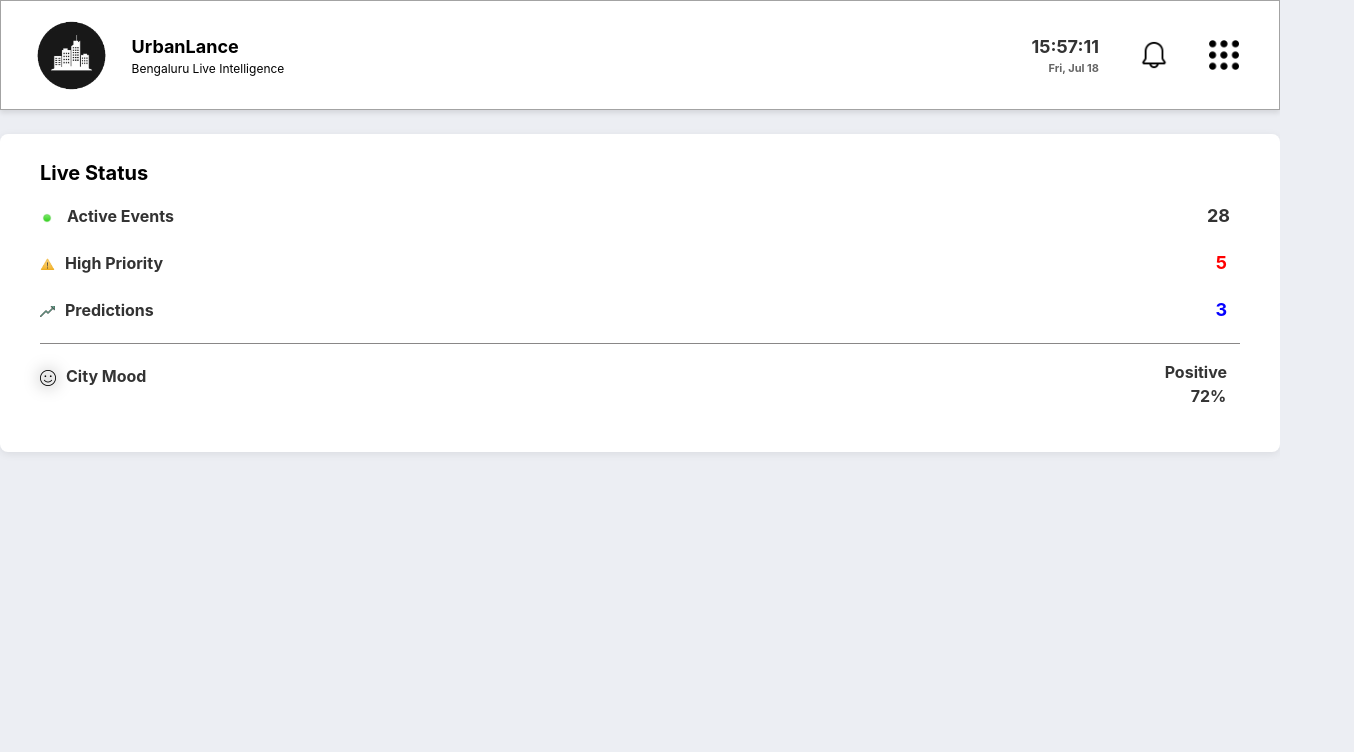
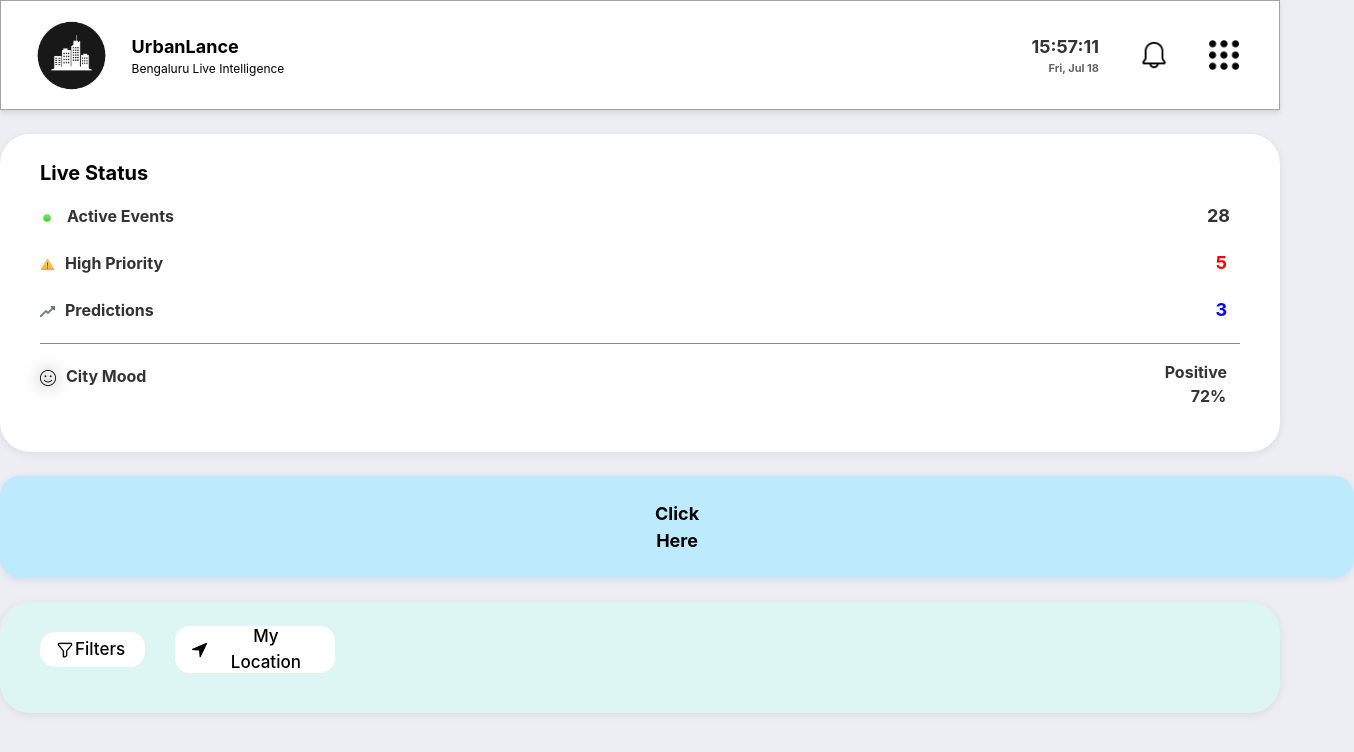
Before and after one commit to ranit07-coder/city001, a React (Vite) app: page / in a window 1280 px wide. Shown: the top 752 px of the page, 1354 px wide, since content can reach past the window. Built offline with nearby package versions, Linux system fonts and the light colour scheme.

Commit message:
new things added

```diff
--- a/src/App.jsx
+++ b/src/App.jsx
@@ -1,10 +1,12 @@
 import React from 'react'
 import Home from './pages/Home/Home'
+
 
 const App = () => {
   return (
     <div>
       <Home/>
+
     </div>
   )
 }
--- /dev/null
+++ b/src/components/Map/Map.css
@@ -0,0 +1,93 @@
+.map {
+    margin: 24px auto;
+    padding: 24px 40px;
+    background: #def6f3;
+    border-radius: 8px;
+    box-shadow: 0 2px 8px rgba(0, 0, 0, 0.08);
+    max-width: 1400px;
+    display: flex;
+    justify-content: flex-start;
+    align-items: center;
+    flex-wrap: wrap;
+    border-radius: 30px;
+}
+
+.filter{
+    display: flex;
+    align-items: center;
+    margin-bottom: 16px;
+    max-width: 110px;
+    max-height: 47px;
+    background-color: #ffffff;
+    border-radius: 15px;
+    box-shadow: black;
+    align-items: center;
+    justify-content: space-between;
+    margin-right: 30px;
+
+}
+.filter:hover {
+    background-color: #ffffff;
+    cursor: pointer;
+    filter: drop-shadow(0 0 8px #007bff);
+    transition: background-color 0.3s ease;
+}
+
+.filterimg {
+    width: 20px;
+    height: 20px;
+    margin-left: 15px;
+    margin-top: 5px;
+    margin-bottom: 5px;
+
+
+}
+.filter-title{
+    font-size: 17px;
+    margin-top: 5px;
+    margin-bottom: 5px;
+    margin-right: 20px;
+    font-weight: 500;
+}
+
+
+/*navigation*/
+
+.location{
+    display: flex;
+    align-items: center;
+    margin-bottom: 16px;
+    max-width: 160px;
+    max-height: 47px;
+    background-color: #ffffff;
+    border-radius: 15px;
+    box-shadow: black;
+    align-items: center;
+    justify-content: space-between;
+
+}
+
+.location:hover {
+    background-color: #ffffff;
+    cursor: pointer;
+    filter: drop-shadow(0 0 8px #007bff);
+    transition: background-color 0.3s ease;
+}
+
+.navigation {
+    width: 19px;
+    height: 18px;
+    margin-left: 15px;
+    margin-top: 5px;
+    margin-bottom: 5px;
+    margin-right: 8px;
+
+}
+
+.location-title{
+    font-size: 17px;
+    margin-top: 5px;
+    margin-bottom: 5px;
+    margin-right: 20px;
+    font-weight: 500;
+}
--- /dev/null
+++ b/src/components/Map/Map.jsx
@@ -0,0 +1,28 @@
+import React from 'react';
+import './map.css';
+import filter from '../../assets/filter.png';
+import navigation from '../../assets/navigation.png';
+
+const Map = () => {
+  return (
+    <div className="map">
+
+      <button className="filter">
+        <div className="map-filter">
+          <img src={filter} alt="" className='filterimg' />
+        </div>
+        <div className="filter-title">Filters</div>
+      </button>
+
+      <button className="location">
+        <div className="my-location">
+          <img src={navigation} alt="" className='navigation' />
+        </div>
+        <div className="location-title">My Location</div>
+      </button>
+
+    </div>
+  );
+};
+
+export default Map;
--- a/src/components/Navbar/Navbar.css
+++ b/src/components/Navbar/Navbar.css
@@ -65,6 +65,21 @@ body {
     padding-left: 30px;
 
 }
+
+.bell-button:hover {
+    background: none;
+    border: none;
+    cursor: pointer;
+    filter: drop-shadow(0 0 3px #ffe600);
+}
+.menu-button:hover {
+    background: none;
+    border: none;
+    cursor: pointer;
+    filter: drop-shadow(0 0 2px #ffea00);
+}
+
+
 .dots-menu {
     align-items: center;
     height: 30px;
--- a/src/components/Navbar/Navbar.jsx
+++ b/src/components/Navbar/Navbar.jsx
@@ -31,8 +31,10 @@ const Navbar = () => {
           })}
         </div>
       </div>
-      <img src={bell} alt="" className='bell' />
-      <img src={dotsMenu} alt="" className='dots-menu' />
+
+      <button className='bell-button'><img src={bell} alt="" className='bell' /></button>
+      <button className='menu-button'><img src={dotsMenu} alt="" className='dots-menu' /></button>
+
     </div>
   )
 }
--- a/src/pages/Home/Home.css
+++ b/src/pages/Home/Home.css
@@ -5,7 +5,7 @@
     border-radius: 8px;
     box-shadow: 0 2px 8px rgba(0, 0, 0, 0.08);
     max-width: 1400px;
-
+    border-radius: 30px;
 
 }
 
@@ -189,3 +189,30 @@
     margin-left: 26px;
 
 }
+.button {
+   margin: 24px auto;
+    padding: 24px 40px;
+    background: #beeafe;
+    box-shadow: 0 2px 8px rgba(0, 0, 0, 0.08);
+    max-width: 1400px;
+    border-radius: 20px;
+    display: flex;
+    justify-content: space-between;
+    align-items: center;
+    flex-wrap: wrap;
+}
+.button-text {
+    font-size: 18px;
+    font-weight: bold;
+    color: #000000;
+    text-align: center;
+    margin: auto 615px;
+}
+.button:hover {
+    background-color: #a0d4ff;
+    cursor: pointer;
+    filter: drop-shadow(0 0 8px #5374f6);
+}
+.button:hover .button-text {
+    color: #0400ff;
+}
--- a/src/pages/Home/Home.jsx
+++ b/src/pages/Home/Home.jsx
@@ -5,10 +5,13 @@ import icons8greendot from '../../assets/icons8-green-dot-48.png'
 import icons8warningdot from '../../assets/icons8-warning-48.png'
 import icons8growth from '../../assets/icons8-growth-60.png'
 import happiness from '../../assets/happiness.png'
+import Map from '../../components/Map/map'
+
 const Home = () => {
   return (
     <div className="home">
       <Navbar />
+
       <div className="main-box">
         <div className='status'>Live Status</div>
 
@@ -54,6 +57,17 @@ const Home = () => {
         </div>
 
       </div>
+
+
+      <button className="button">
+        <div className='button-text'>Click Here</div>
+      </button>
+
+      <div className="map-box">
+        <Map />
+      </div>
+
+
     </div>
   )
 }
```
Also changed, not shown: src/assets/filter.png (added), src/assets/navigation.png (added).
